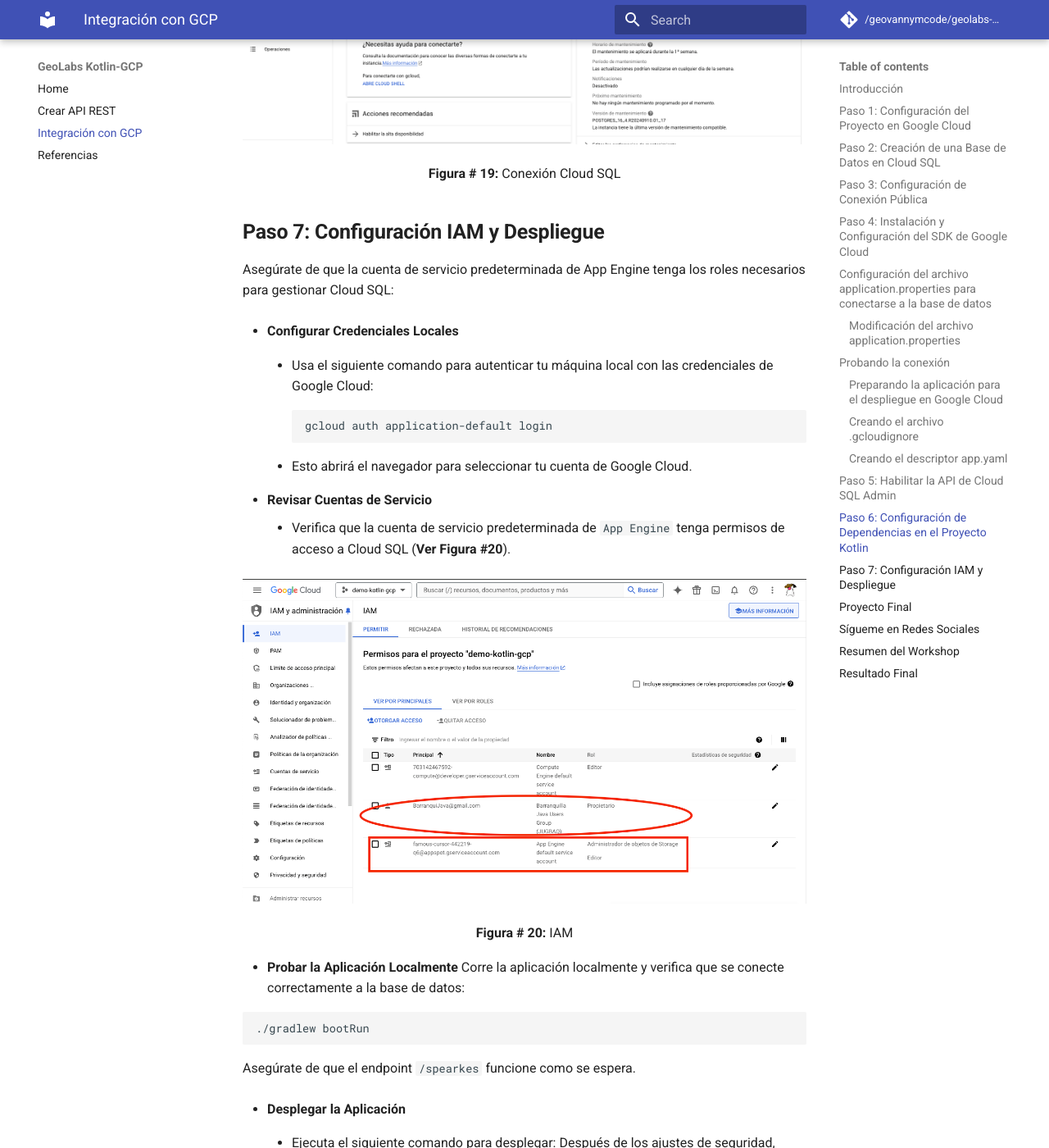
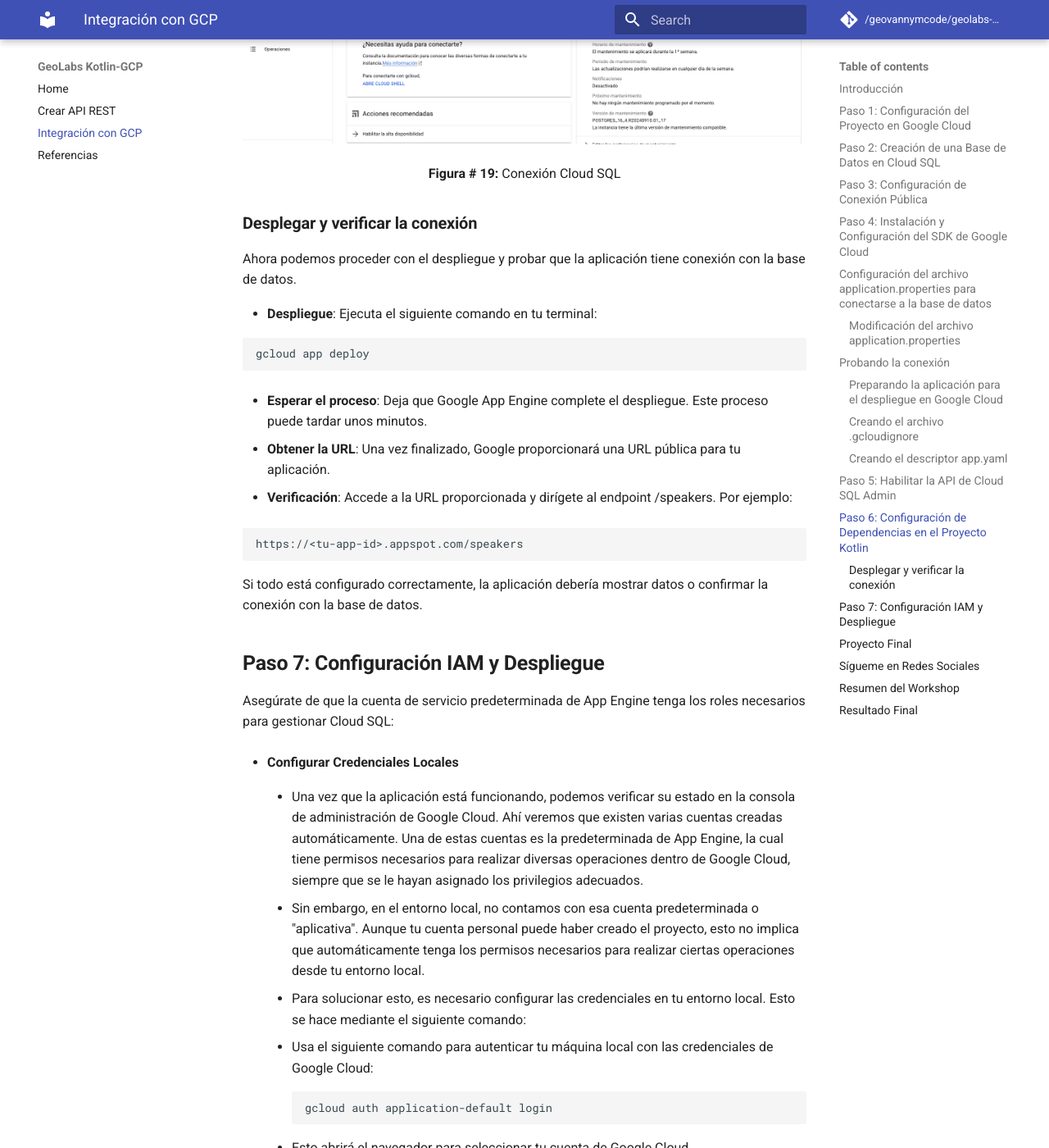
Before and after one commit to geovannymcode/geolabs-kotligcp.github.io, an MkDocs documentation site: the page built from docs/despliegue_gcp.md, in a window 1280 px wide and 1400 px high, scrolled down 16923 px. Shown: the whole window at 82% size. Built offline with MkDocs 1.6.1 and Material for MkDocs 9.7.7, drawn with Linux system fonts in a browser that asks for light colours; comment, search, counter and statistics services are not loaded; some of the changed text lies outside the part shown.

````diff
--- a/docs/despliegue_gcp.md
+++ b/docs/despliegue_gcp.md
@@ -322,11 +322,43 @@ spring.datasource.password=kotlinroot
             <strong>Figura # 19:</strong> Conexión Cloud SQL
         </p>
 
+### **Desplegar y verificar la conexión**
+
+Ahora podemos proceder con el despliegue y probar que la aplicación tiene conexión con la base de datos.
+
+- **Despliegue**:
+Ejecuta el siguiente comando en tu terminal:
+
+```bash
+gcloud app deploy
+```
+
+- **Esperar el proceso**:
+Deja que Google App Engine complete el despliegue. Este proceso puede tardar unos minutos.
+
+- **Obtener la URL**:
+Una vez finalizado, Google proporcionará una URL pública para tu aplicación.
+
+- **Verificación**:
+Accede a la URL proporcionada y dirígete al endpoint /speakers. Por ejemplo:
+
+```plaintext
+https://<tu-app-id>.appspot.com/speakers
+```
+
+Si todo está configurado correctamente, la aplicación debería mostrar datos o confirmar la conexión con la base de datos.
+
 ## **Paso 7: Configuración IAM y Despliegue**
 
 Asegúrate de que la cuenta de servicio predeterminada de App Engine tenga los roles necesarios para gestionar Cloud SQL:
 
 - **Configurar Credenciales Locales**
+    - Una vez que la aplicación está funcionando, podemos verificar su estado en la consola de administración de Google Cloud. Ahí veremos que existen varias cuentas creadas automáticamente. Una de estas cuentas es la predeterminada de App Engine, la cual tiene permisos necesarios para realizar diversas operaciones dentro de Google Cloud, siempre que se le hayan asignado los privilegios adecuados.
+
+    - Sin embargo, en el entorno local, no contamos con esa cuenta predeterminada o "aplicativa". Aunque tu cuenta personal puede haber creado el proyecto, esto no implica que automáticamente tenga los permisos necesarios para realizar ciertas operaciones desde tu entorno local.
+
+    - Para solucionar esto, es necesario configurar las credenciales en tu entorno local. Esto se hace mediante el siguiente comando:
+
     - Usa el siguiente comando para autenticar tu máquina local con las credenciales de Google Cloud:
 ```bash
 gcloud auth application-default login
@@ -350,23 +382,6 @@ Corre la aplicación localmente y verifica que se conecte correctamente a la bas
 ```
 
 Asegúrate de que el endpoint `/spearkes` funcione como se espera.
-
-- **Desplegar la Aplicación**
-    - Ejecuta el siguiente comando para desplegar: Después de los ajustes de seguridad, ejecuta nuevamente el despliegue
-```bash
-gcloud app deploy
-```
-
-    - Confirma que la aplicación se conecta correctamente a la base de datos y que los endpoints están funcionando.
-
-- **Validación de Conexión en la Nube**
-    - Usa herramientas como Postman o DBeaver para verificar que los datos de la base se gestionan correctamente desde la aplicación desplegada en la nube.
-
-- **Documentar la URL de Producción**
-    - Anota la URL final del proyecto, que será algo como:
-```arduino
-https://famous-cursor-442219-q6.rj.r.appspot.com
-```
 
 ## **Proyecto Final**
 
````
